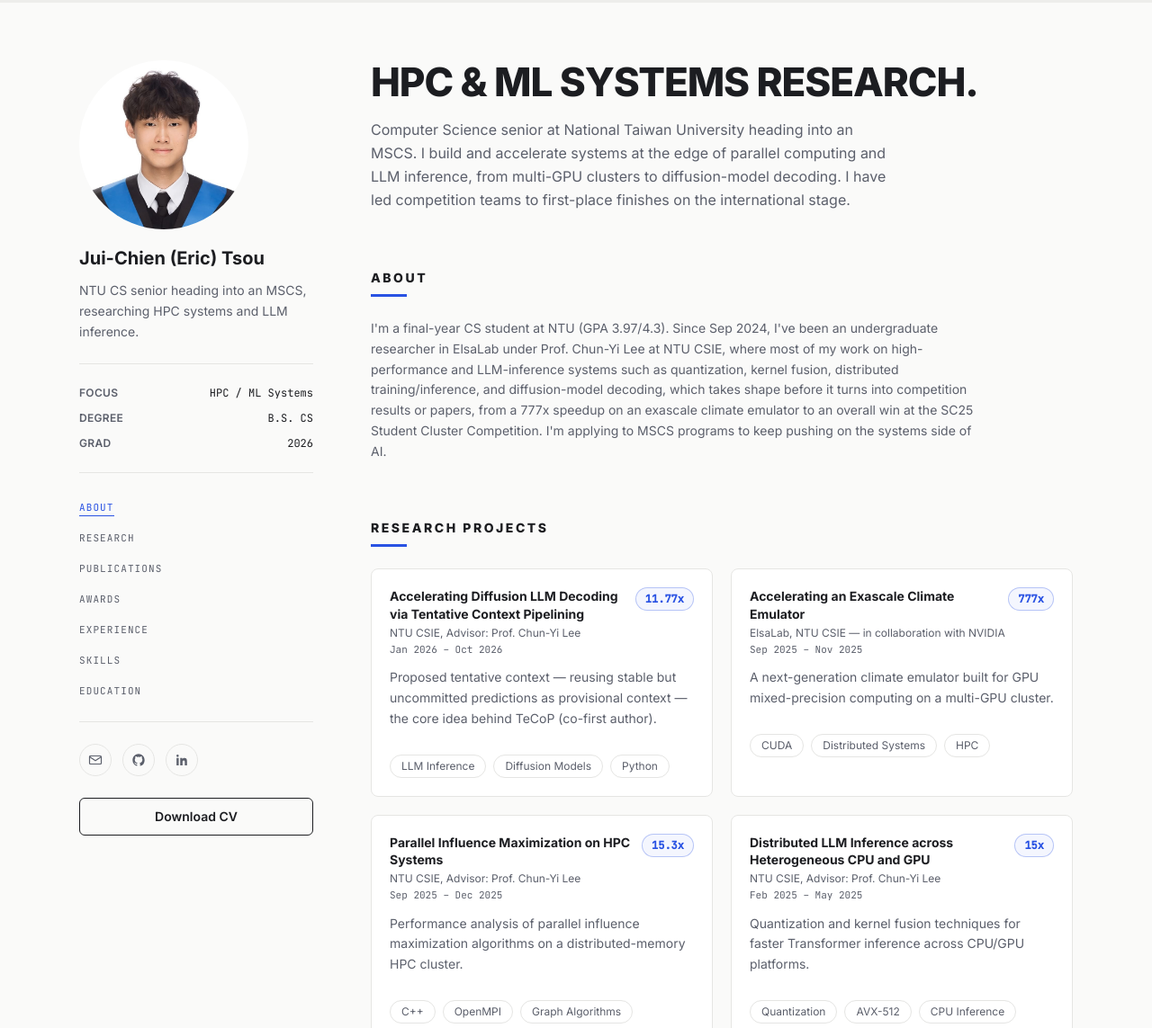
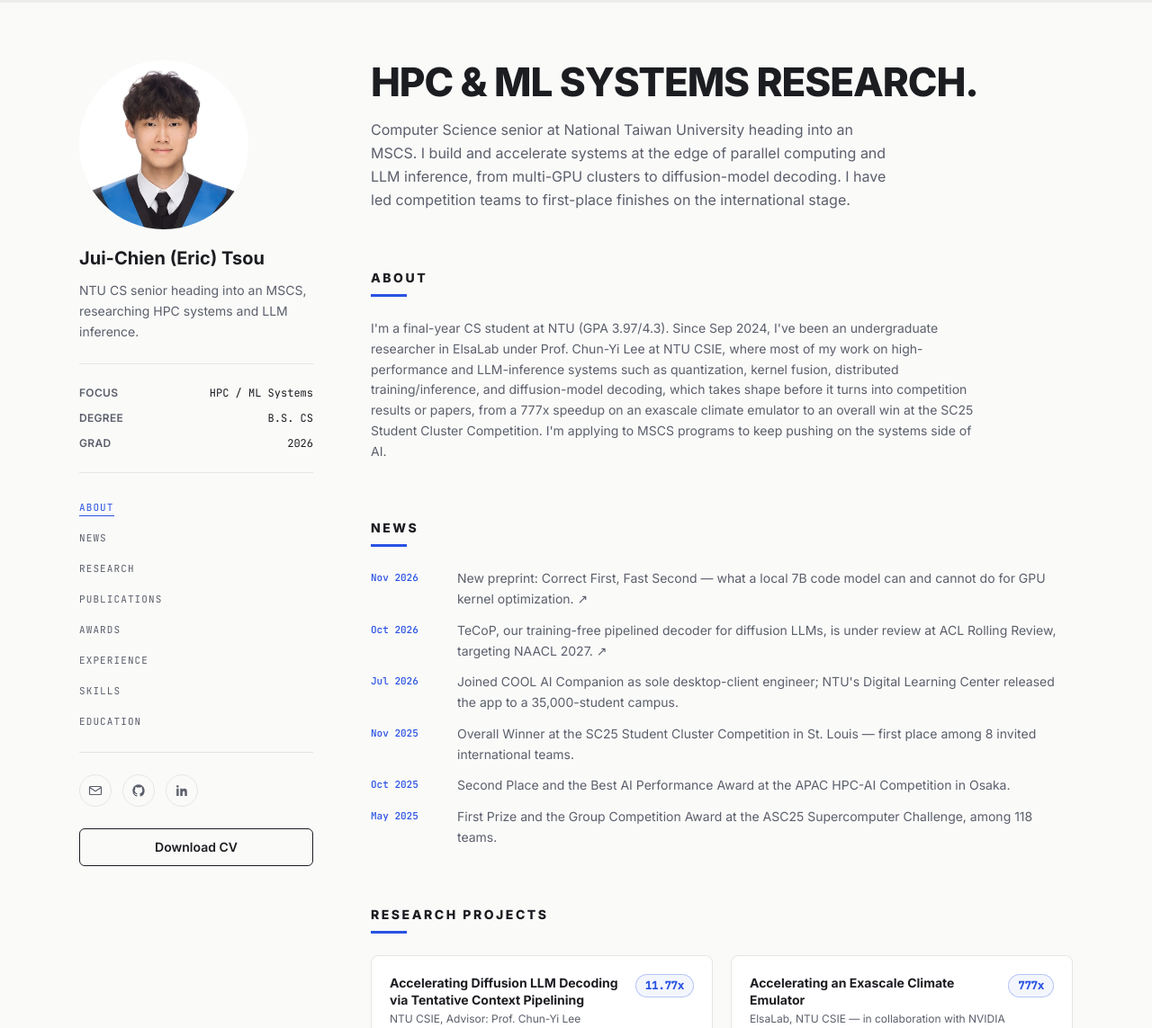
Before and after one commit to pango0/pango0.github.io, an Astro site: page / in a window 1280 px wide. Shown: the top 1143 px of the page at 90% size. Built offline with nearby package versions, Linux system fonts and the light colour scheme; Astro itself is replaced by a stand-in of ours.

Commit message:
Add News section with dated highlights
Six academic-style one-liners (preprints, COOL AI Companion release,
competition wins) between About and Research, with arXiv links where
available; added to sidebar nav.

```diff
--- /dev/null
+++ b/src/components/News.astro
@@ -0,0 +1,33 @@
+---
+import SectionHeading from './SectionHeading.astro';
+import { news } from '../data/news';
+---
+
+<section id="news">
+  <SectionHeading title="News" />
+  <ul class="space-y-3">
+    {news.map((item, index) => (
+      <li
+        data-animate
+        style={`--reveal-delay: ${Math.min(index * 0.06, 0.3)}s`}
+        class="flex gap-4"
+      >
+        <span class="w-20 shrink-0 pt-0.5 font-mono text-[11px] font-medium text-accent">
+          {item.date}
+        </span>
+        {item.link ? (
+          <a
+            href={item.link}
+            target="_blank"
+            rel="noreferrer"
+            class="text-sm leading-relaxed text-muted transition-colors hover:text-accent"
+          >
+            {item.text} <span aria-hidden="true">&#8599;</span>
+          </a>
+        ) : (
+          <span class="text-sm leading-relaxed text-muted">{item.text}</span>
+        )}
+      </li>
+    ))}
+  </ul>
+</section>
--- a/src/components/Sidebar.astro
+++ b/src/components/Sidebar.astro
@@ -4,6 +4,7 @@ import { links } from '../data/links';
 
 const sections: [string, string][] = [
   ['about', 'About'],
+  ['news', 'News'],
   ['research', 'Research'],
   ['publications', 'Publications'],
   ['competitions', 'Awards'],
--- /dev/null
+++ b/src/data/news.ts
@@ -0,0 +1,34 @@
+export interface NewsItem {
+  date: string;
+  text: string;
+  link?: string;
+}
+
+export const news: NewsItem[] = [
+  {
+    date: 'Nov 2026',
+    text: 'New preprint: Correct First, Fast Second — what a local 7B code model can and cannot do for GPU kernel optimization.',
+    link: 'https://arxiv.org/abs/2611.12079',
+  },
+  {
+    date: 'Oct 2026',
+    text: 'TeCoP, our training-free pipelined decoder for diffusion LLMs, is under review at ACL Rolling Review, targeting NAACL 2027.',
+    link: 'https://arxiv.org/abs/2610.27583',
+  },
+  {
+    date: 'Jul 2026',
+    text: "Joined COOL AI Companion as sole desktop-client engineer; NTU's Digital Learning Center released the app to a 35,000-student campus.",
+  },
+  {
+    date: 'Nov 2025',
+    text: 'Overall Winner at the SC25 Student Cluster Competition in St. Louis — first place among 8 invited international teams.',
+  },
+  {
+    date: 'Oct 2025',
+    text: 'Second Place and the Best AI Performance Award at the APAC HPC-AI Competition in Osaka.',
+  },
+  {
+    date: 'May 2025',
+    text: 'First Prize and the Group Competition Award at the ASC25 Supercomputer Challenge, among 118 teams.',
+  },
+];
--- a/src/pages/index.astro
+++ b/src/pages/index.astro
@@ -2,6 +2,7 @@
 import BaseLayout from '../layouts/BaseLayout.astro';
 import Hero from '../components/Hero.astro';
 import About from '../components/About.astro';
+import News from '../components/News.astro';
 import ResearchProjects from '../components/ResearchProjects.astro';
 import Publications from '../components/Publications.astro';
 import Competitions from '../components/Competitions.astro';
@@ -16,6 +17,7 @@ import Education from '../components/Education.astro';
 >
   <Hero />
   <About />
+  <News />
   <ResearchProjects />
   <Publications />
   <Competitions />
```
